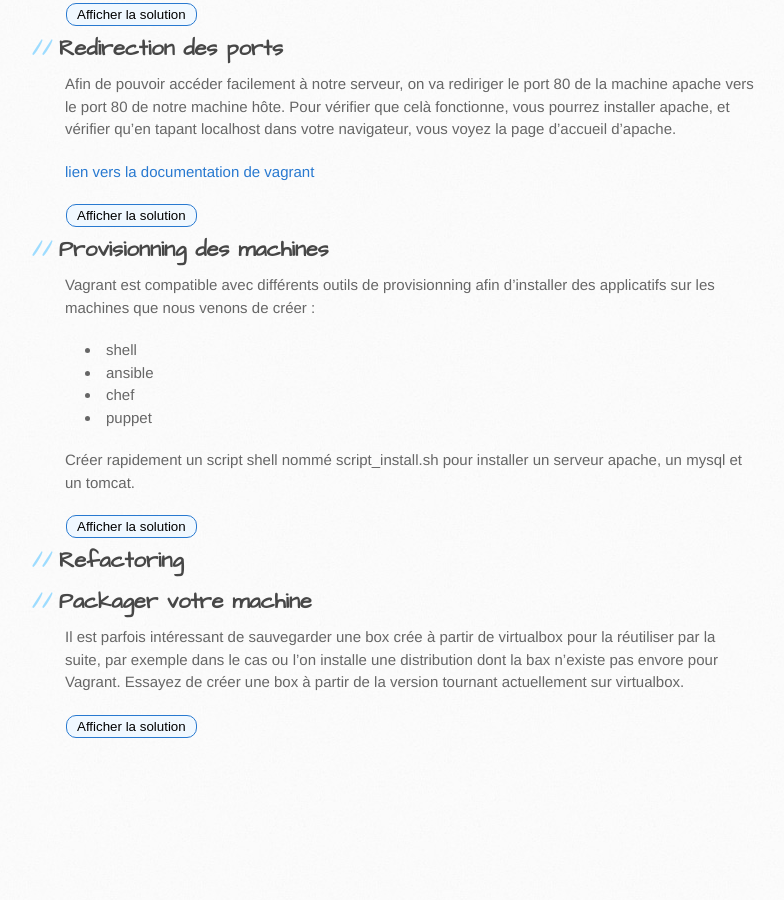
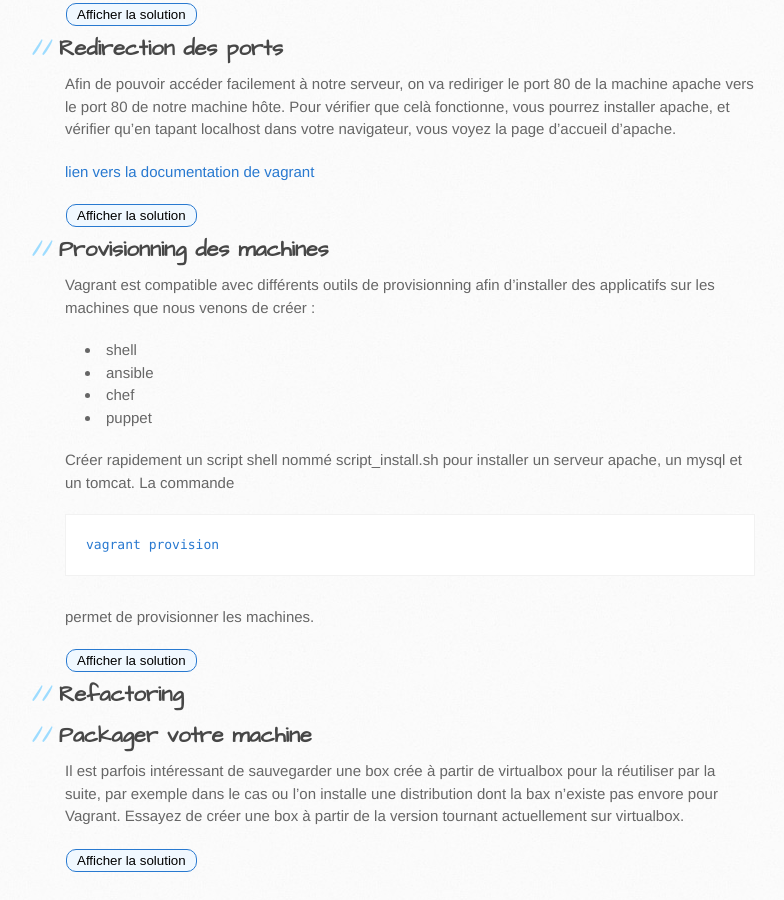
Before and after one commit to Jean-Eudes/blog, a Jekyll site: the page built from _posts/2013-12-04-introduction_to_vagrant.md, in a window 1280 px wide and 900 px high, scrolled down 2651 px. Shown: the whole window, without its empty margins (105-889 px from the left). Built offline with Jekyll 4.4.1, drawn with Linux system fonts in a browser that asks for light colours; nearby versions of some CDN libraries; before the commit the page ends 3417 px from its top, so only the background shows below that.

Commit message:
add vagrant provision command

```diff
--- a/_posts/2013-12-04-introduction_to_vagrant.md
+++ b/_posts/2013-12-04-introduction_to_vagrant.md
@@ -250,7 +250,7 @@ Vagrant est compatible avec différents outils de provisionning afin d'installer
  - chef
  - puppet
 
-Créer rapidement un script shell nommé script_install.sh pour installer un serveur apache, un mysql et un tomcat.
+Créer rapidement un script shell nommé script_install.sh pour installer un serveur apache, un mysql et un tomcat. La commande {% highlight ruby %}vagrant provision{% endhighlight %} permet de provisionner les machines.
 
 <div class = 'solution'>
 {% highlight ruby %}
```
